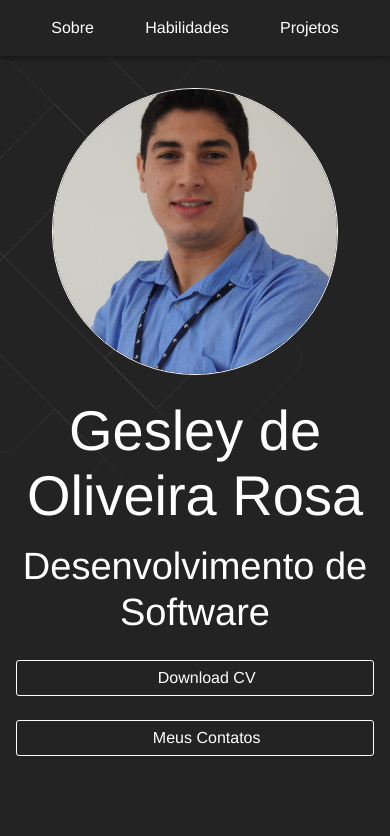
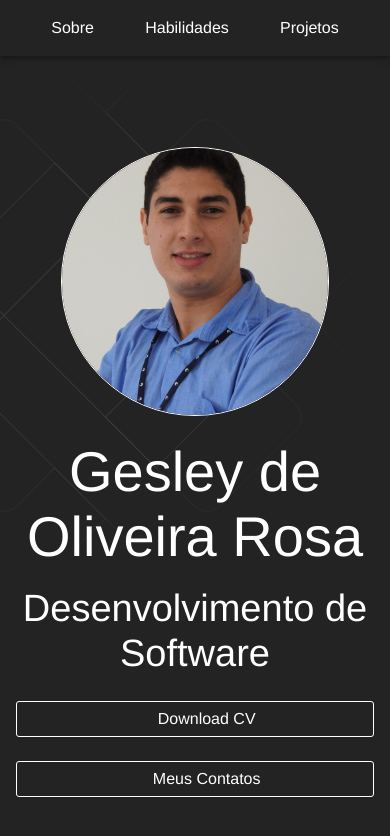
Before and after one commit to GesleyOliveira/MyPortfolio, a React (Vite) app: page / in a window 390 px wide. Shown: the top 836 px of the page. Built offline with nearby package versions, Linux system fonts and the light colour scheme; some icons are missing.

Commit message:
fix: ajustando a imagem

```diff
--- a/src/pages/Home/sections/Hero/Hero.tsx
+++ b/src/pages/Home/sections/Hero/Hero.tsx
@@ -11,15 +11,21 @@ import { AnimatedBackground } from 'components/AnimatedBackground/AnimatedBackgr
 
 
 
-const StyledHero = styled("div")(() => ({
+const StyledHero = styled("div")(({ theme }) => ({
   backgroundColor: theme.palette.primary.main,
   height: "100vh",
   display: "flex",
   alignItems: "center",
+  [theme.breakpoints.up("xs")]: {
+    paddingTop: "100px",
+  },
+  [theme.breakpoints.up("md")]: {
+    paddingTop: "0",
+  },
 }));
 
 const StyledImg = styled("img")(({ theme }) => ({
-  width: "80%",
+  width: "75%",
   borderRadius: "50%",
   border: `1px solid ${theme.palette.primary.contrastText}`,
 }));
```
